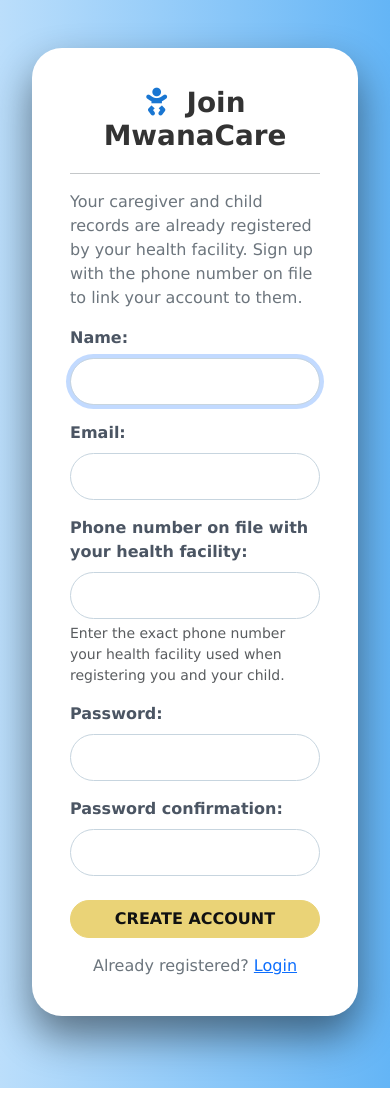
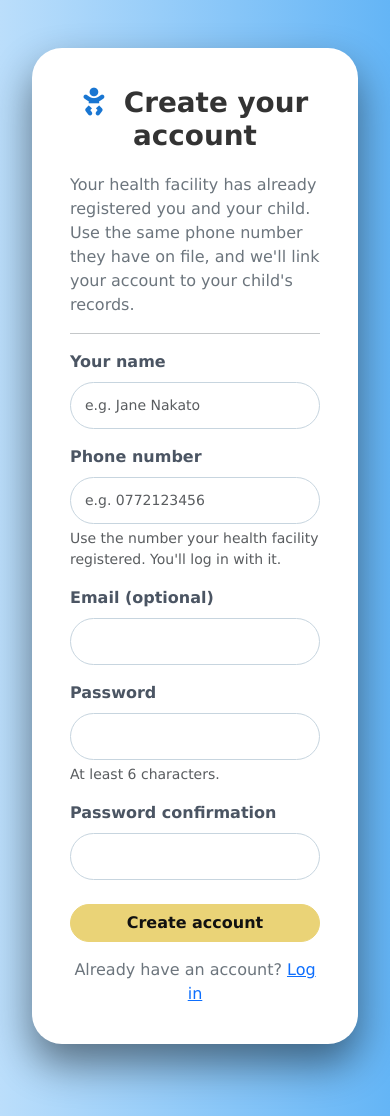
Before and after one commit to amusaazi-sudo/MWANACARE, a Django app: page /signup/ in a window 390 px wide. Before the commit the page ends 1088 px from the top, so only its background shows below. Run offline with Django 5.2, Linux system fonts and the light colour scheme.

Commit message:
UX: phone-number login, clearer signup and welcome page, percentile fix, first tests

```diff
--- a/mwanacare/core/forms.py
+++ b/mwanacare/core/forms.py
@@ -1,7 +1,8 @@
 from django import forms
-from django.contrib.auth.forms import UserCreationForm
+from django.contrib.auth.forms import AuthenticationForm, UserCreationForm
 from django.contrib.auth.models import User
 
+from .backends import find_profile_by_phone, normalize_phone
 from .models import Child, Note, Referral, ParentProfile
 
 
@@ -12,33 +13,56 @@ def _widget_attrs(**extra):
 
 
 class SignUpForm(UserCreationForm):
-    # Plain, short username instead of Django's default 150-char field with its
-    # "letters, digits and @/./+/-/_ only" help text.
-    username = forms.CharField(
-        max_length=30,
-        label="Name",
-        widget=forms.TextInput(attrs=_widget_attrs(maxlength="30", autocomplete="username")),
+    """Caregivers sign up with their name and the phone number their clinic registered.
+
+    The phone number becomes their login, so there is no username to remember.
+    """
+
+    first_name = forms.CharField(
+        max_length=150,
+        label="Your name",
+        widget=forms.TextInput(attrs=_widget_attrs(autocomplete="name", placeholder="e.g. Jane Nakato")),
     )
-    email = forms.EmailField(required=True, widget=forms.EmailInput(attrs=_widget_attrs()))
     phone_number = forms.CharField(
-        max_length=15,
-        required=True,
-        label="Phone number on file with your health facility",
-        help_text="Enter the exact phone number your health facility used when registering you and your child.",
-        widget=forms.TextInput(attrs=_widget_attrs()),
+        max_length=20,
+        label="Phone number",
+        help_text="Use the number your health facility registered. You'll log in with it.",
+        widget=forms.TextInput(attrs=_widget_attrs(autocomplete="tel", inputmode="tel", placeholder="e.g. 0772123456")),
     )
+    email = forms.EmailField(
+        required=False,
+        label="Email (optional)",
+        widget=forms.EmailInput(attrs=_widget_attrs(autocomplete="email")),
+    )
+
+    field_order = ["first_name", "phone_number", "email", "password1", "password2"]
 
     class Meta:
         model = User
-        fields = ["username", "email", "phone_number", "password1", "password2"]
+        fields = ["first_name", "email"]
 
     def __init__(self, *args, **kwargs):
         super().__init__(*args, **kwargs)
+        self.profile = None
         for field_name in ("password1", "password2"):
-            self.fields[field_name].widget.attrs.update(_widget_attrs())
+            self.fields[field_name].widget.attrs.update(_widget_attrs(autocomplete="new-password"))
             # Drop Django's default password-rules bullet list; this page only
             # enforces a simple minimum length (see validate_password_for_user).
             self.fields[field_name].help_text = ""
+        self.fields["password1"].help_text = "At least 6 characters."
+
+    def clean_phone_number(self):
+        phone = normalize_phone(self.cleaned_data["phone_number"])
+        profile = find_profile_by_phone(self.cleaned_data["phone_number"])
+        if profile is None:
+            raise forms.ValidationError(
+                "We couldn't find this number. Check it with your health facility, "
+                "or ask them to register you and your child first."
+            )
+        if profile.user_id is not None or User.objects.filter(username=phone).exists():
+            raise forms.ValidationError("This number already has an account. Please log in instead.")
+        self.profile = profile
+        return phone
 
     def validate_password_for_user(self, user, password_field_name="password2"):
         # Skip the project-wide complexity/common-password/similarity checks for
@@ -49,10 +73,29 @@ class SignUpForm(UserCreationForm):
 
     def save(self, commit=True):
         user = super().save(commit=False)
-        user.email = self.cleaned_data["email"]
+        user.username = self.cleaned_data["phone_number"]
+        user.first_name = self.cleaned_data["first_name"].strip()
+        user.email = self.cleaned_data.get("email", "")
         if commit:
             user.save()
         return user
+
+
+class PhoneLoginForm(AuthenticationForm):
+    """Django's login form, relabelled so caregivers log in with their phone number."""
+
+    error_messages = {
+        **AuthenticationForm.error_messages,
+        "invalid_login": "That phone number and password don't match. Check both and try again.",
+    }
+
+    def __init__(self, *args, **kwargs):
+        super().__init__(*args, **kwargs)
+        self.fields["username"].label = "Phone number"
+        self.fields["username"].widget.attrs.update(
+            _widget_attrs(autocomplete="tel", inputmode="tel", placeholder="e.g. 0772123456")
+        )
+        self.fields["password"].widget.attrs.update(_widget_attrs(autocomplete="current-password"))
 
 
 class ParentProfileForm(forms.ModelForm):
--- a/mwanacare/core/templates/health-record.html
+++ b/mwanacare/core/templates/health-record.html
@@ -1,4 +1,5 @@
 {% extends "base.html" %}
+{% load humanize %}
 {% block title %}{{ child.name }}'s Record | MwanaCare{% endblock %}
 {% block content %}
 <div class="d-flex justify-content-between align-items-center mb-4">
@@ -41,14 +42,14 @@
         <div class="vital-card">
             <div class="text-secondary small">Height</div>
             <div class="value">{{ growth.height_cm|default:"--" }}{% if growth.height_cm %} cm{% endif %}</div>
-            {% if growth.height_percentile %}<span class="pill pill-completed">{{ growth.height_percentile }}TH PERCENTILE</span>{% endif %}
+            {% if growth.height_percentile %}<span class="pill pill-completed">{{ growth.height_percentile|ordinal }} percentile</span>{% endif %}
         </div>
     </div>
     <div class="col-md-6">
         <div class="vital-card">
             <div class="text-secondary small">Weight</div>
             <div class="value">{{ growth.weight_kg|default:"--" }}{% if growth.weight_kg %} kg{% endif %}</div>
-            {% if growth.weight_percentile %}<span class="pill pill-completed">{{ growth.weight_percentile }}TH PERCENTILE</span>{% endif %}
+            {% if growth.weight_percentile %}<span class="pill pill-completed">{{ growth.weight_percentile|ordinal }} percentile</span>{% endif %}
         </div>
     </div>
     {% if not growth %}
--- a/mwanacare/core/templates/signup.html
+++ b/mwanacare/core/templates/signup.html
@@ -1,31 +1,36 @@
 {% extends "base.html" %}
-{% block title %}Sign up | MwanaCare{% endblock %}
+{% block title %}Create account | MwanaCare{% endblock %}
 {% block nav %}{% endblock %}
 {% block content %}
 <div class="auth-shell">
     <div class="auth-card" style="width:min(100%, 520px);">
         <h1>
             <i class="fas fa-baby brand-icon"></i>
-            Join MwanaCare
+            Create your account
         </h1>
+        <p class="text-secondary text-start mb-0">
+            Your health facility has already registered you and your child.
+            Use the same phone number they have on file, and we'll link your account to your child's records.
+        </p>
         <hr>
-        <p class="text-secondary text-start">
-            Your caregiver and child records are already registered by your health facility.
-            Sign up with the phone number on file to link your account to them.
-        </p>
         <form method="post" novalidate>
             {% csrf_token %}
+            {% if form.non_field_errors %}
+                <div class="alert alert-danger text-start" role="alert">
+                    {% for error in form.non_field_errors %}{{ error }}{% endfor %}
+                </div>
+            {% endif %}
             {% for field in form %}
-                <div class="mb-3">
-                    <label class="form-label" for="{{ field.id_for_label }}">{{ field.label }}:</label>
+                <div class="mb-3 text-start">
+                    <label class="form-label" for="{{ field.id_for_label }}">{{ field.label }}</label>
                     {{ field }}
-                    {% if field.help_text %}<div class="form-text text-start">{{ field.help_text }}</div>{% endif %}
+                    {% if field.help_text %}<div class="form-text">{{ field.help_text }}</div>{% endif %}
                     {{ field.errors }}
                 </div>
             {% endfor %}
-            <button class="btn btn-primary w-100 mt-2" type="submit">CREATE ACCOUNT</button>
+            <button class="btn btn-primary w-100 mt-2" type="submit">Create account</button>
         </form>
-        <p class="mt-3 mb-0 text-secondary">Already registered? <a href="{% url 'login' %}">Login</a></p>
+        <p class="mt-3 mb-0 text-secondary">Already have an account? <a href="{% url 'login' %}">Log in</a></p>
     </div>
 </div>
 {% endblock %}
--- a/mwanacare/core/views.py
+++ b/mwanacare/core/views.py
@@ -37,34 +37,19 @@ def welcome(request):
 
 
 def signup(request):
-    if request.method == "POST":
-        form = SignUpForm(request.POST)
-        if form.is_valid():
-            phone_number = form.cleaned_data["phone_number"]
-            profile = ParentProfile.objects.filter(phone_number=phone_number).first()
-            if profile is None:
-                form.add_error(
-                    "phone_number",
-                    "We couldn't find any records for this phone number. "
-                    "Please confirm it with your health facility, or ask them to register you first.",
-                )
-            elif profile.user_id is not None:
-                form.add_error(
-                    "phone_number",
-                    "An account is already linked to this phone number. Please log in instead.",
-                )
-            else:
-                user = form.save()
-                profile.user = user
-                profile.save(update_fields=["user"])
-                login(request, user)
-                messages.success(
-                    request,
-                    "Your MwanaCare account is now linked to the records your health facility has on file.",
-                )
-                return redirect("dashboard")
-    else:
-        form = SignUpForm()
+    """Create a login and link it to the records the caregiver's facility already entered.
+
+    SignUpForm checks the phone number matches an unclaimed profile.
+    """
+    form = SignUpForm(request.POST or None)
+    if request.method == "POST" and form.is_valid():
+        user = form.save()
+        form.profile.user = user
+        form.profile.save(update_fields=["user"])
+        # Two login backends are configured, so Django needs to be told which one to use here.
+        login(request, user, backend="django.contrib.auth.backends.ModelBackend")
+        messages.success(request, f"Welcome, {user.first_name}! Your account is linked to your child's records.")
+        return redirect("dashboard")
     return render(request, "signup.html", {"form": form})
 
 
--- a/mwanacare/mwanacare/urls.py
+++ b/mwanacare/mwanacare/urls.py
@@ -16,10 +16,15 @@ Including another URLconf
 """
 
 from django.contrib import admin
+from django.contrib.auth.views import LoginView
 from django.urls import include, path
+
+from core.forms import PhoneLoginForm
 
 urlpatterns = [
     path("", include("core.urls")),
+    # Listed before the built-in auth URLs so caregivers log in with their phone number.
+    path("accounts/login/", LoginView.as_view(authentication_form=PhoneLoginForm), name="login"),
     path("accounts/", include("django.contrib.auth.urls")),
     path("admin/", admin.site.urls),
 ]
```
Also changed, not shown: mwanacare/core/backends.py (added, +34 -0 lines), mwanacare/core/templates/registration/login.html (+11 -4 lines), mwanacare/core/templates/welcome.html (+16 -9 lines), mwanacare/core/tests.py (+84 -1 lines), mwanacare/mwanacare/settings.py (+7 -0 lines), README.md, mwanacare/core/__init__.py (added).
